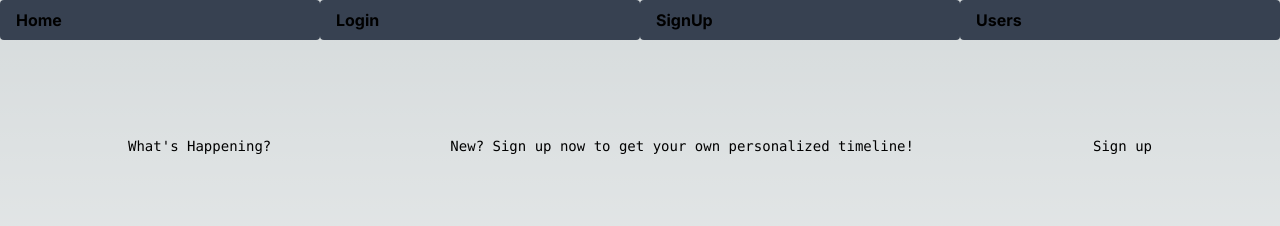
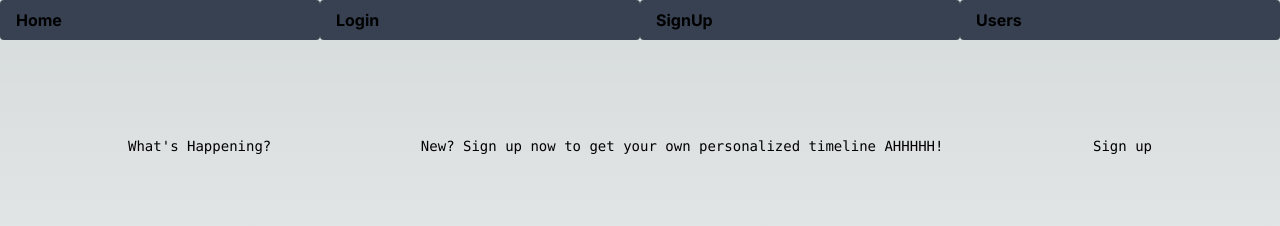
Before and after one commit to Erk-G/Social_Media, a Next.js app: page / in a window 1280 px wide. Shown: the top 226 px of the page. Built offline with nearby package versions, Linux system fonts and the light colour scheme.

Commit message:
messing around

```diff
--- a/app/page.js
+++ b/app/page.js
@@ -5,7 +5,7 @@ export default function Home() {
     <main className="flex min-h-screen flex-col items-center justify-between p-24">
       <div className="z-10 max-w-5xl w-full items-center justify-between font-mono text-sm lg:flex">
         <h1>What's Happening?</h1>
-        <h4>New? Sign up now to get your own personalized timeline!</h4>
+        <h4>New? Sign up now to get your own personalized timeline AHHHHH!</h4>
         <Link href="/signup">Sign up</Link>
       </div>
     </main>
```
